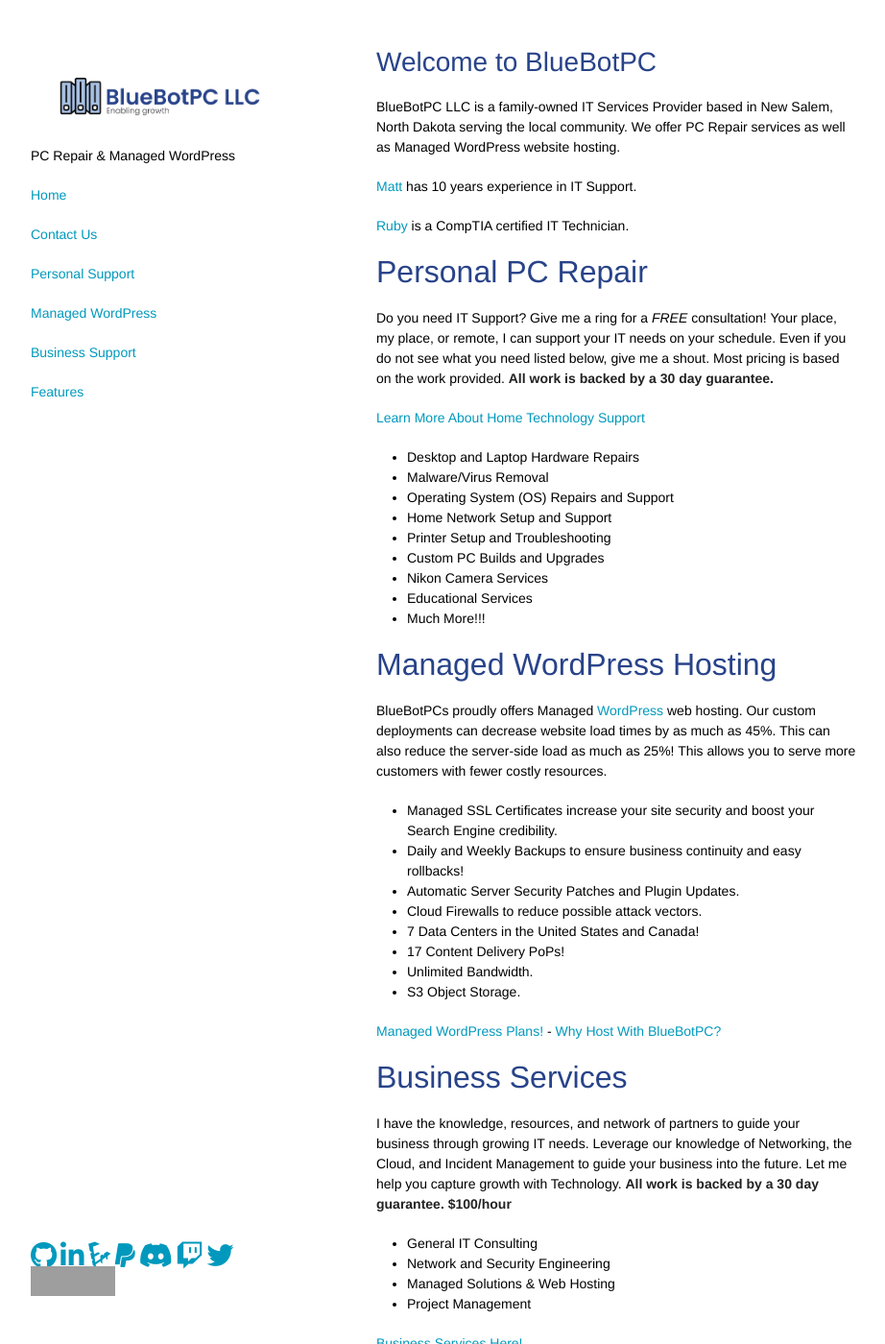
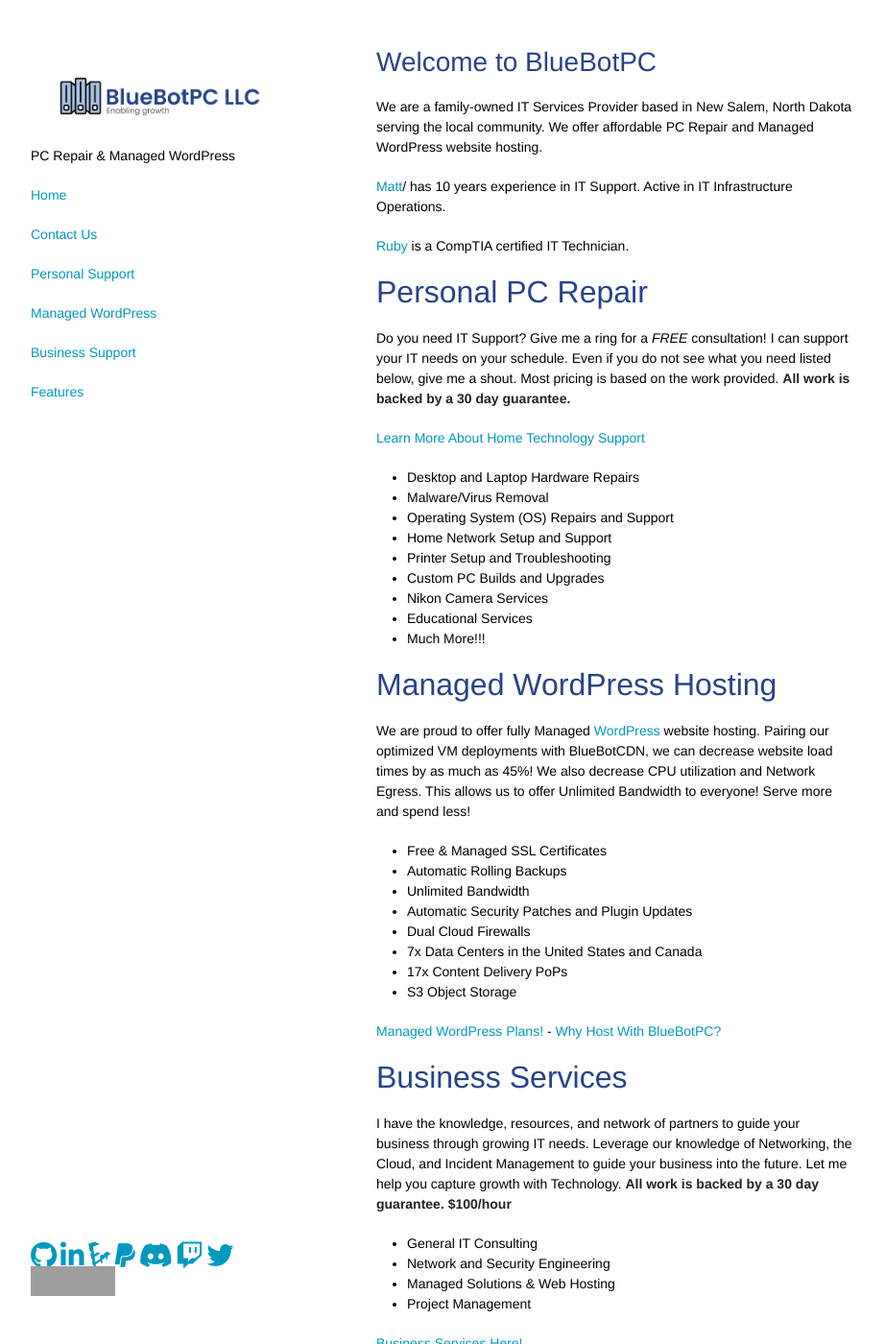
Before and after one commit to GoobyFRS/bluebotpc-web, a Jekyll site: the page built from index.md, in a window 1280 px wide and 1400 px high. Shown: the whole window at 96% size, without its empty margins (178-1100 px from the left). Built offline with Jekyll 4.4.1, drawn with Linux system fonts in a browser that asks for light colours; nearby versions of some CDN libraries; our own code applies the rules of GitHub Pages for plain Markdown files; grey boxes are pictures that could not be loaded.

Commit message:
Front page grammer clean up

```diff
--- a/index.md
+++ b/index.md
@@ -1,14 +1,14 @@
 # Welcome to BlueBotPC
 
-BlueBotPC LLC is a family-owned IT Services Provider based in New Salem, North Dakota serving the local community. We offer PC Repair services as well as Managed WordPress website hosting.
+We are a family-owned IT Services Provider based in New Salem, North Dakota serving the local community. We offer affordable PC Repair and Managed WordPress website hosting.
 
-[Matt](https://www.mattfaulkner.net) has 10 years experience in IT Support.
+[Matt](https://www.mattfaulkner.net)/ has 10 years experience in IT Support. Active in IT Infrastructure Operations.
 
 [Ruby](https://www.mattfaulkner.net/about/ruby/) is a CompTIA certified IT Technician.
 
 ## Personal PC Repair
 
-Do you need IT Support? Give me a ring for a _FREE_ consultation! Your place, my place, or remote, I can support your IT needs on your schedule. Even if you do not see what you need listed below, give me a shout. Most pricing is based on the work provided. **All work is backed by a 30 day guarantee.**
+Do you need IT Support? Give me a ring for a _FREE_ consultation! I can support your IT needs on your schedule. Even if you do not see what you need listed below, give me a shout. Most pricing is based on the work provided. **All work is backed by a 30 day guarantee.**
 
 [Learn More About Home Technology Support](https://www.bluebotpc.com/pages/pc)
 
@@ -24,16 +24,16 @@ Do you need IT Support? Give me a ring for a _FREE_ consultation! Your place, my
 
 ## Managed WordPress Hosting
 
-BlueBotPCs proudly offers Managed [WordPress](https://wordpress.org/) web hosting. Our custom deployments can decrease website load times by as much as 45%. This can also reduce the server-side load as much as 25%! This allows you to serve more customers with fewer costly resources.
+We are proud to offer fully Managed [WordPress](https://wordpress.org/) website hosting. Pairing our optimized VM deployments with BlueBotCDN, we can decrease website load times by as much as 45%! We also decrease CPU utilization and Network Egress. This allows us to offer Unlimited Bandwidth to everyone! Serve more and spend less!
 
-- Managed SSL Certificates increase your site security and boost your Search Engine credibility.
-- Daily and Weekly Backups to ensure business continuity and easy rollbacks!
-- Automatic Server Security Patches and Plugin Updates.
-- Cloud Firewalls to reduce possible attack vectors.
-- 7 Data Centers in the United States and Canada!
-- 17 Content Delivery PoPs!
-- Unlimited Bandwidth.
-- S3 Object Storage.
+- Free & Managed SSL Certificates
+- Automatic Rolling Backups
+- Unlimited Bandwidth
+- Automatic Security Patches and Plugin Updates
+- Dual Cloud Firewalls
+- 7x Data Centers in the United States and Canada
+- 17x Content Delivery PoPs
+- S3 Object Storage
 
 [Managed WordPress Plans!](https://www.bluebotpc.com/pages/wordpress) - [Why Host With BlueBotPC?](https://www.bluebotpc.com/pages/features)
 
```
Also changed, not shown: pages/features.md (+2 -2 lines), pages/wordpress.md (+6 -2 lines).
